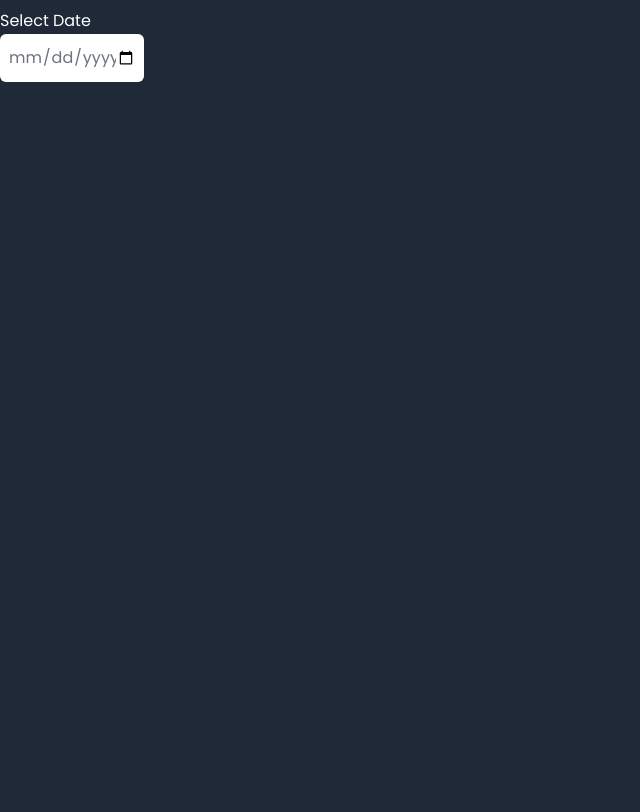
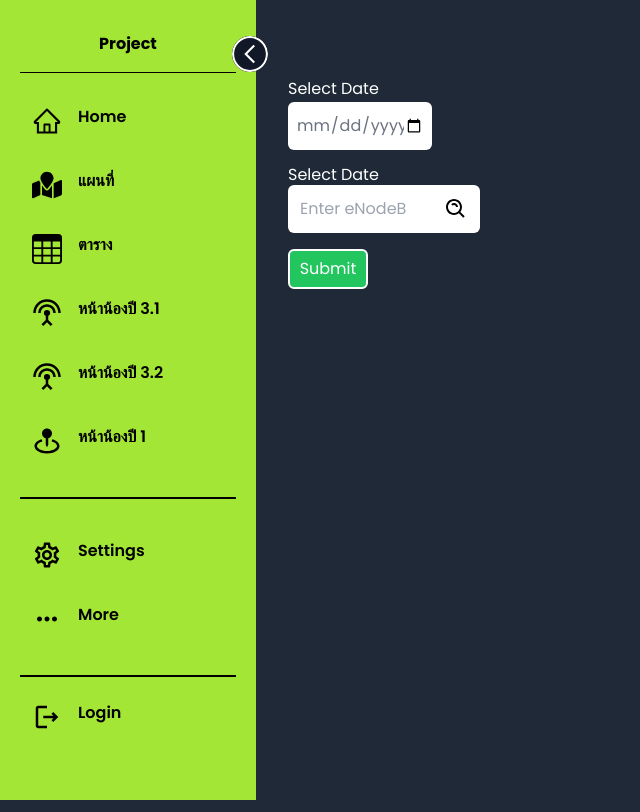
Before and after one commit to Nut-294/Project, a Next.js app: page /pTE4-2 in a window 1280 px wide. Shown: the whole page, without its empty margins (0-640 px from the left). Built offline with nearby package versions, Linux system fonts and the light colour scheme; no server answers.

Commit message:
submit-date,enide

```diff
--- a/app/api/testsite/route.js
+++ b/app/api/testsite/route.js
@@ -5,12 +5,14 @@ import { NextResponse } from "next/server"
 export const GET = async (request,response) => {
     const url = new URL(request.url)
     const targetDate = url.searchParams.get("targetDate")
+    const enodeb = url.searchParams.get('enodeb');
 
     try{
 
         const filterData = await prisma.sitehistorical.findMany({
             where:{
                 Time: targetDate,
+                eNodeB_Name:enodeb
             }
         })
 
--- a/components/compoTE4/Test.js
+++ b/components/compoTE4/Test.js
@@ -1,43 +1,88 @@
-"use client"
-import { useState } from 'react';
-import { BiSearchAlt } from 'react-icons/bi';
-const Test = ({flyto}) => {
+"use client";
+import { cleanDistDir } from "@/next.config";
+import { useState } from "react";
+import { BiSearchAlt } from "react-icons/bi";
+import SideBar from "./Sidebar";
+const Test = ({ flyto }) => {
   //ปฎิทิน
   const [date, setDate] = useState("");
-  const handleSelectdate = async(e) => {
-    const getdate = e.target.value+"T00:00:00.000Z"
-    console.log("getdate",getdate)
-    const response = await fetch(`http://localhost:3000/api/testsite?targetDate=${getdate}`)
-    const filteredData = await response.json()
-    console.log("filteredData ค่าข้อมูล 15000",filteredData)
+  const [site, setSite] = useState({})
+
+  const handleSelectdate = async (e) => {
+    const getdate = e.target.value;
+    setDate(getdate);
+    // const response = await fetch(`http://localhost:3000/api/testsite?targetDate=${getdate}`)
+    // const filteredData = await response.json()
+    // console.log("filteredData ค่าข้อมูล 15000",filteredData)
   };
 
+  //ค่าวันที่
+  const data = date + "T00:00:00.000Z";
 
+  //เสริซ
+  const [inputValue, setInputValue] = useState("");
+  const handleInputChange = (event) => {
+    setInputValue(event.target.value);
+  };
 
+  //submit
+  const handleSubmit = async(event) => {
+    event.preventDefault();
+
+    const response = await fetch(`http://localhost:3000/api/testsite?targetDate=${data}&enodeb=${inputValue}`)
+    const filteredData = await response.json()
+    setSite(filteredData)
+  };
+console.log("site",site)
   return (
-    <div>
+    <div className="flex">
+      <div className="fixed">
+        <SideBar/>
+      </div>
       {/* Calendar */}
-    <div className="mt-3">
-      <form>
+      <div className="mt-20 ml-72">
+        <form onSubmit={handleSubmit}>
           <div className="row mb-4 ">
-          <label className="text-white">
-            Select Date
-          </label>
+            <label className="text-white">Select Date</label>
             <div>
               <input
                 type="date"
                 className="text-gray-500 rounded-md h-12 w-36 p-2 outline-0 mt-1"
                 name="todate"
-              onChange={(e) =>{ handleSelectdate(e); setDate(e.target.value);}}
+                onChange={(e) => {
+                  handleSelectdate(e);
+                  setDate(e.target.value);
+                }}
               />
             </div>
           </div>
+          <label className="text-white mt-8">Select Date</label>
+          <div className="flex text-black bg-white h-12 w-48 rounded-md outline-0">
+            <input
+              type="text"
+              value={inputValue}
+              onChange={handleInputChange}
+              placeholder="Enter eNodeB"
+              className="w-36 outline-0 ml-3"
+            />
+            <i className="mt-3 text-2xl">
+              <BiSearchAlt />
+            </i>
+          </div>
+
+          {/* //Submit */}
+          <button
+            type="submit"
+            className="mt-4 bg-green-500 h-10 w-20 rounded-md border-2 border-white"
+          >
+            Submit
+          </button>
         </form>
       </div>
     </div>
-  )
-}
-export default Test
+  );
+};
+export default Test;
 // -------------------------------------------------------------------------
 
 // const [disable, setDisable] = useState(true);
```
Lines whose indentation alone changed are shown as unchanged.
